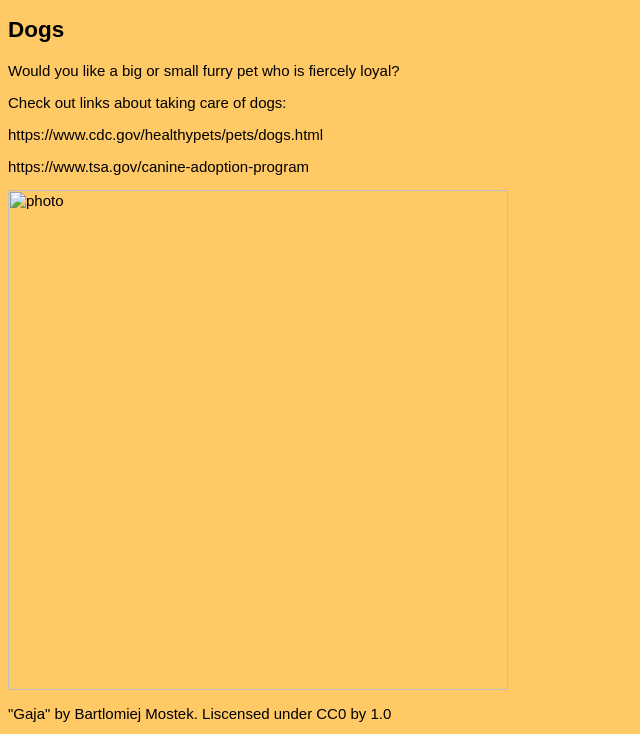
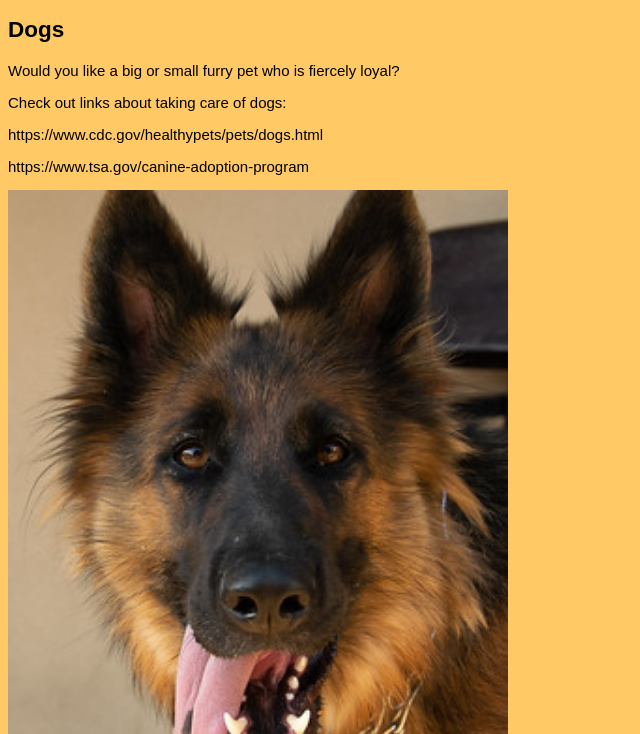
Before and after one commit to julieannek/whatpetshouldiget, a plain HTML site: page gallery.html in a window 1280 px wide. Shown: the part 45-779 px from the top of the page, without its empty margins (0-640 px from the left). Drawn offline with Linux system fonts and the light colour scheme.

Commit message:
Update gallery.html

```diff
--- a/gallery.html
+++ b/gallery.html
@@ -30,7 +30,7 @@
 
           <p> <a>https://www.tsa.gov/canine-adoption-program </a>
            </p>
-             <img src="images/dog.jpg"
+             <img src="dog.jpg"
                  alt=photo of dog"
                  width="500px">
 
```
